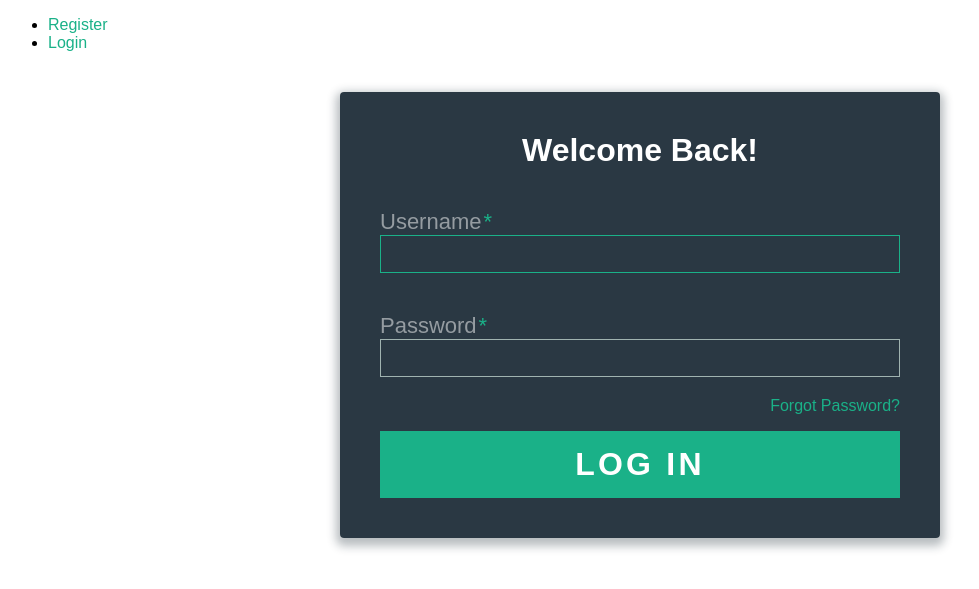
After one commit to Kaiser784/Web-sec-challenges, a Django app: page /login/ in a window 1280 px wide. The commit adds this page. Shown: the top 589 px of the page, without its empty margins (0-979 px from the left). Run offline with Django 3.2, Linux system fonts and the light colour scheme; some libraries are stand-ins or nearby versions.

Commit message:
login update

```diff
--- a/phase_2/urls.py
+++ b/phase_2/urls.py
@@ -15,9 +15,12 @@ Including another URLconf
 """
 from django.contrib import admin
 from django.urls import path, include
+from webpages import views
 
 urlpatterns = [
     path('admin/', admin.site.urls),
     # 'register/' is searched and cutoff from the address if found and the remaining portion is sent to register.urls
-    path('register/', include('webpages.urls'))
+    path('register/', views.register, name='register'),
+    path('login/', views.login, name='login')
+
 ]
--- /dev/null
+++ b/webpages/templates/register/base.html
@@ -0,0 +1,49 @@
+<!DOCTYPE html>
+<html lang="en">
+
+<head>
+  <meta charset="utf-8">
+  <meta content="width=device-width, initial-scale=1.0" name="viewport">
+  <title>Register</title>
+
+  <!-- Google Fonts -->
+  <link href="https://fonts.googleapis.com/css?family=Manjari&display=swap" rel="stylesheet">
+
+  <!-- Template Main CSS File -->
+  {%load static%}
+  <link href="{%static 'webpages/login.css' %}" rel="stylesheet" type="text/css">
+</head>
+
+<body>
+
+      <nav class="navbar navbar-default navbar-static-top">
+        <div class="container">
+          <ul class="nav navbar-nav">
+            {#Register Link#}
+            <li><a class="navbar-link" href="{% url 'register' %}">Register</a></li>
+            {#Logic on what to display#}
+            {% if user.is_authenticated %}
+              <li><a href="{% url 'logout' %}">Logout</a></li>
+            {% else %}
+              <li><a class="navbar-link" href="{% url 'login' %}">Login</a></li>
+            {% endif %}
+          </ul>
+        </div>
+      </nav>
+
+    <div class="container">
+      {% block body_block %}
+
+      {% endblock %}
+    </div>
+
+  <!-- Vendor JS Files -->
+  <script src='http://cdnjs.cloudflare.com/ajax/libs/jquery/2.1.3/jquery.min.js'></script>
+
+  <!-- Template Main JS File -->
+    {%load static%}
+  <script src="{% static 'webpages/login.js' %}" type="text/javascript"></script>
+
+</body>
+
+</html>
--- a/webpages/templates/register/login.html
+++ b/webpages/templates/register/login.html
@@ -1,51 +1,14 @@
-<!DOCTYPE html>
-<html lang="en">
-
-<head>
-  <meta charset="utf-8">
-  <meta content="width=device-width, initial-scale=1.0" name="viewport">
-  <title>Register</title>
-
-  <!-- Google Fonts -->
-  <link href="https://fonts.googleapis.com/css?family=Manjari&display=swap" rel="stylesheet">
-
-  <!-- Template Main CSS File -->
-  {%load static%}
-  <link href="{%static 'webpages/login.css' %}" rel="stylesheet" type="text/css">
-</head>
-
-<body>
+{%extends 'register/base.html'%}
+{%block body_block%}
 
     <!-- ======= Login Page ======= -->
     <div class="form">
-        <ul class="tab-group">
-          <li class="tab active"><a href="#register">Register</a></li>
-          <li class="tab"><a href="#login">Log In</a></li>
-        </ul>
 
-        <div class="tab-content">
-          <div id="register">
-            <h1>Register Here</h1>
+          <div id="login">
+            <h1>Welcome Back!</h1>
 
             <form method="POST">
               {% csrf_token %}
-
-            <div class="top-row">
-              <div class="field-wrap">
-                <label>
-                  First Name<span class="req">*</span>
-                </label>
-                {{form.first_name}}
-              </div>
-
-              <div class="field-wrap">
-                <label>
-                  Last Name<span class="req">*</span>
-                </label>
-                {{form.last_name}}
-              </div>
-            </div>
-
               <div class="field-wrap">
               <label>
                 Username<span class="req">*</span>
@@ -59,90 +22,21 @@
                     {% endfor %}
                   </ul>
               {% endif %}
-
-            </div>
-
-            <div class="field-wrap">
-              <label>
-                Email Address<span class="req">*</span>
-              </label>
-              {{form.email}}
-
-              {% if form.email.errors %}
-              <ul>
-                {% for error in form.email.errors %}
-                  <li>{{ error }}</li>
-                {% endfor %}
-              </ul>
-            {% endif %}
-
             </div>
 
             <div class="field-wrap">
               <label>
                 Password<span class="req">*</span>
               </label>
-              {{form.password1}}
+              {{form.password}}
 
-              {% if form.password1.errors %}
+              {% if form.password.errors %}
                 <ul>
-                  {% for error in form.password1.errors %}
+                  {% for error in form.password.errors %}
                     <li>{{ error }}</li>
                   {% endfor %}
                 </ul>
               {% endif %}
-
-          </div>
-
-            <div class="field-wrap">
-              <label>
-                Repeat Password<span class="req">*</span>
-              </label>
-              {{form.password2}}
-
-              {% if form.password2.errors %}
-                <ul>
-                  {% for error in form.password2.errors %}
-                    <li>{{ error }}</li>
-                  {% endfor %}
-                </ul>
-              {% endif %}
-
-             </div>
-
-            <button type="submit" class="button button-block">Register</button>
-
-            <div class="field-wrap">
-              {% if form.non_field_errors %}
-                <ul>
-                  {% for error in form.non_field_errors %}
-                    <li>{{error}}</li>
-                  {% endfor %}
-                </ul>
-              {% endif %}
-            </div>
-
-           </form>
-
-          </div>
-
-          <div id="login">
-            <h1>Welcome Back!</h1>
-
-            <form method="POST">
-              {% csrf_token %}
-              <div class="field-wrap">
-              <label>
-                Username<span class="req">*</span>
-              </label>
-              {{form.username}}
-            </div>
-
-            <div class="field-wrap">
-              <label>
-                Password<span class="req">*</span>
-              </label>
-              {{form.password1}}
             </div>
 
             <p class="forgot"><a href="#">Forgot Password?</a></p>
@@ -155,15 +49,4 @@
 
         </div><!-- tab-content -->
 
-  </div> <!-- /form -->
-
-  <!-- Vendor JS Files -->
-  <script src='http://cdnjs.cloudflare.com/ajax/libs/jquery/2.1.3/jquery.min.js'></script>
-
-  <!-- Template Main JS File -->
-    {%load static%}
-  <script src="{% static 'webpages/login.js' %}" type="text/javascript"></script>
-
-</body>
-
-</html>
+{%endblock%}
--- a/webpages/urls.py
+++ b/webpages/urls.py
@@ -1,6 +1,2 @@
 from django.urls import path, include
 from . import views
-
-urlpatterns = [
-    path('', views.register, name='webpages-register'),
-]
--- a/webpages/views.py
+++ b/webpages/views.py
@@ -2,6 +2,7 @@ from django.shortcuts import render, redirect
 from django.http import HttpResponse
 from django.contrib import messages
 from .forms import InputForm
+from django.contrib.auth.forms import UserCreationForm, AuthenticationForm
 
 # Create your views here.
 
@@ -17,4 +18,23 @@ def register(request):
             print(form.errors)
     else:
         form = InputForm()
+    return render(request, 'register/register.html', {'form': form})
+
+def login(request):
+    form = AuthenticationForm()
+    if request.method == 'POST':
+        form = AuthenticationForm(request.POST)
+        if form.is_valid():
+            username = form.cleaned_data.get('username')
+            password = form.cleaned_data.get('password')
+            user = authenticate(username=username, password=password)
+            if user is not None:
+                login(request, user)
+                messages.info(request, f"You are logged in as {username}")
+                return render(request, 'register/success.html', {'data': username})
+            else:
+                messages.error(request, "Invalid username or password")
+        else:
+            messages.error(request, "Invalid username or password")
+    form = AuthenticationForm()
     return render(request, 'register/login.html', {'form': form})
```
Also changed, not shown: webpages/templates/register/register.html (added, +90 -0 lines). Lines whose indentation alone changed are shown as unchanged.
